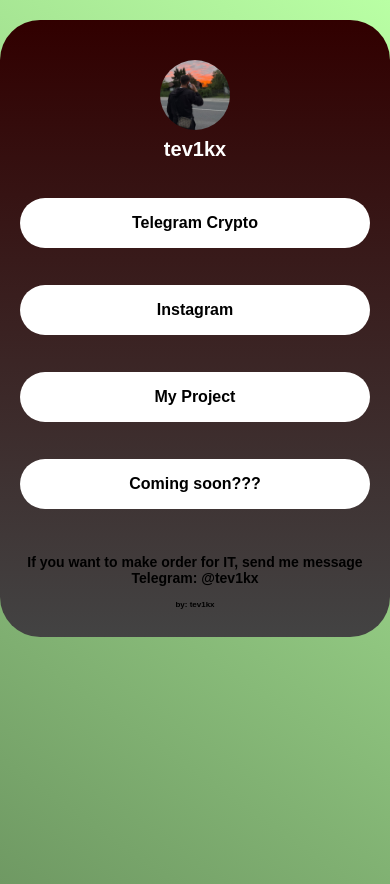
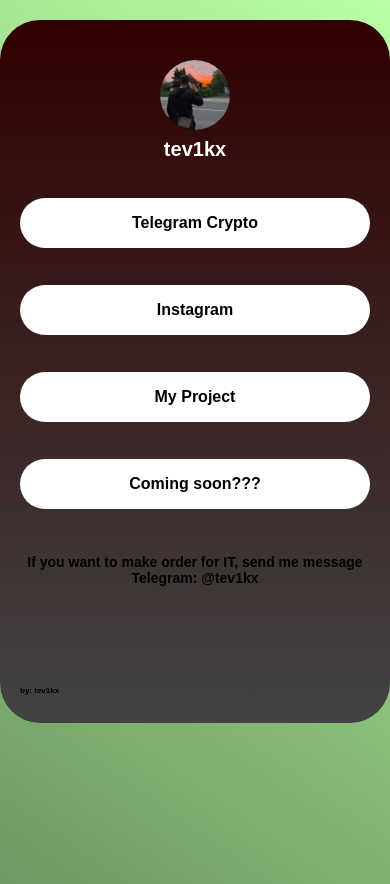
Before and after one commit to tev1kx/myinfo, a plain HTML site: page index.html in a window 390 px wide. Drawn offline with Linux system fonts and the light colour scheme; a web font is replaced by a local one.

Commit message:
Update styles.css

```diff
--- a/css/styles.css
+++ b/css/styles.css
@@ -75,10 +75,10 @@ body {
 
 .author {
     font-weight: 700;
-    font-size: 14px;
+    font-size: 20px;
     color: #000;
-    margin-top: -25px;
-    margin-left: 450px;
+    margin-top: 722px;
+    margin-right: 9px;
 }
 
 
@@ -121,10 +121,9 @@ body {
     }
 
     .author {
-        text-align: center;
-        margin-left: 0;
-        margin-right: 0;
         font-size: 10px;
+        margin-top: 300px;
+        margin-right: 7px
     }
 }
 
@@ -154,5 +153,7 @@ body {
 
     .author {
         font-size: 8px;
+        margin-top: 100px;
+        margin-right: 5px;
     }
 }
```
